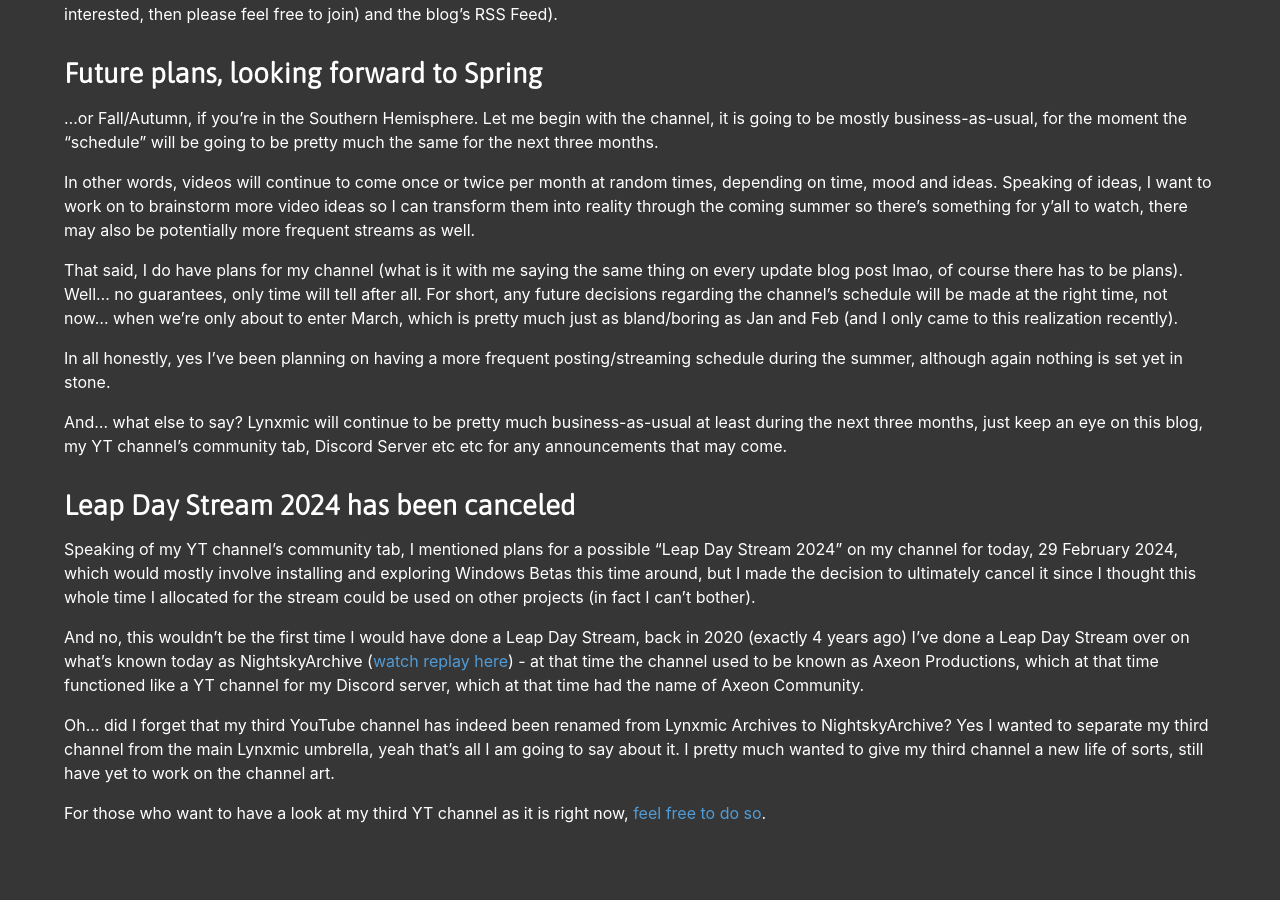
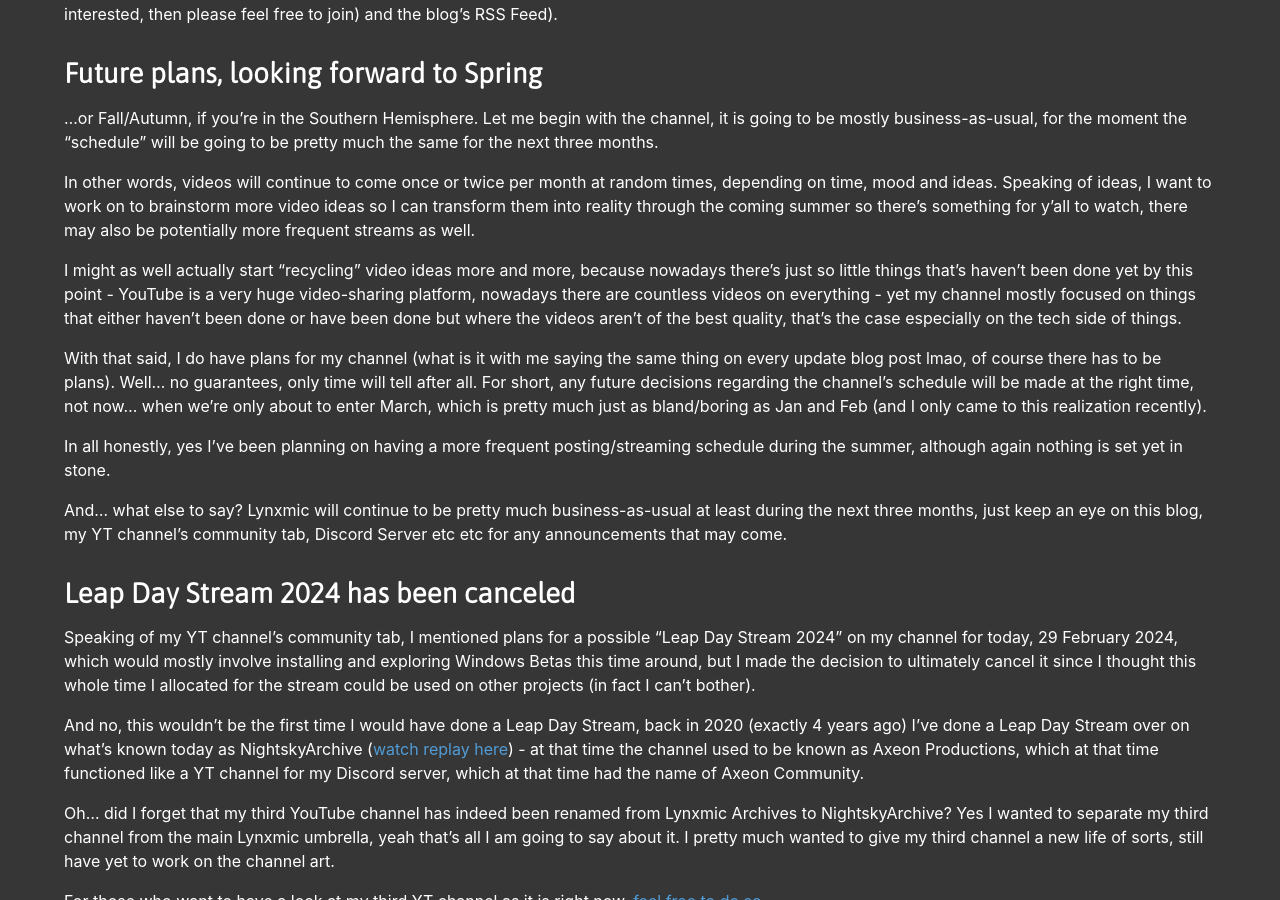
Before and after one commit to theclyron/lynxblog, a Jekyll site: the page built from _posts/2024-02-29-leap-day-2024-updates.md, in a window 1280 px wide and 900 px high, scrolled down 998 px. Built offline with Jekyll 4.4.1, drawn with Linux system fonts in a browser that asks for light colours.

Commit message:
add one more sentence

```diff
--- a/_posts/2024-02-29-leap-day-2024-updates.md
+++ b/_posts/2024-02-29-leap-day-2024-updates.md
@@ -27,7 +27,9 @@
 
 In other words, videos will continue to come once or twice per month at random times, depending on time, mood and ideas. Speaking of ideas, I want to work on to brainstorm more video ideas so I can transform them into reality through the coming summer so there's something for y'all to watch, there may also be potentially more frequent streams as well.
 
-That said, I do have plans for my channel (what is it with me saying the same thing on every update blog post lmao, of course there has to be plans). Well... no guarantees, only time will tell after all. For short, any future decisions regarding the channel's schedule will be made at the right time, not now... when we're only about to enter March, which is pretty much just as bland/boring as Jan and Feb (and I only came to this realization recently).
+I might as well actually start "recycling" video ideas more and more, because nowadays there's just so little things that's haven't been done yet by this point - YouTube is a very huge video-sharing platform, nowadays there are countless videos on everything - yet my channel mostly focused on things that either haven't been done or have been done but where the videos aren't of the best quality, that's the case especially on the tech side of things.
+
+With that said, I do have plans for my channel (what is it with me saying the same thing on every update blog post lmao, of course there has to be plans). Well... no guarantees, only time will tell after all. For short, any future decisions regarding the channel's schedule will be made at the right time, not now... when we're only about to enter March, which is pretty much just as bland/boring as Jan and Feb (and I only came to this realization recently).
 
 In all honestly, yes I've been planning on having a more frequent posting/streaming schedule during the summer, although again nothing is set yet in stone.
 
```
